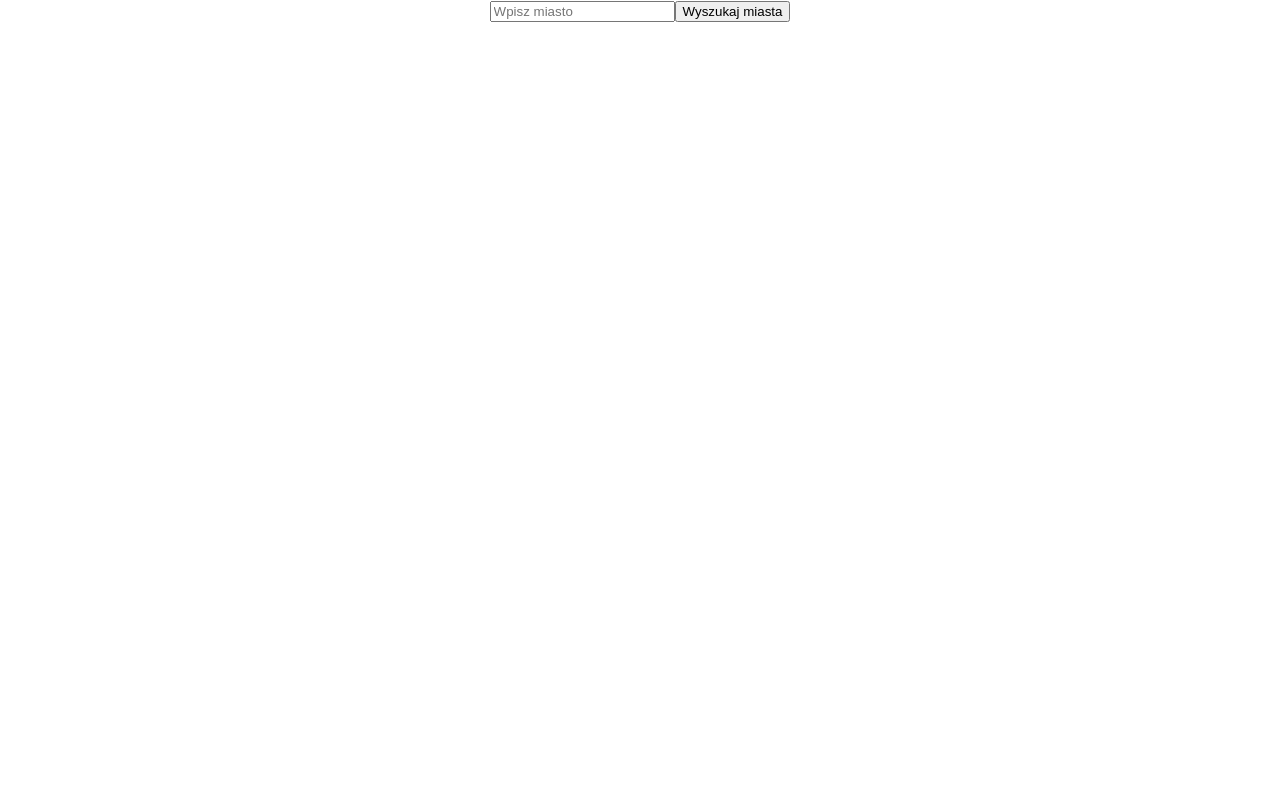
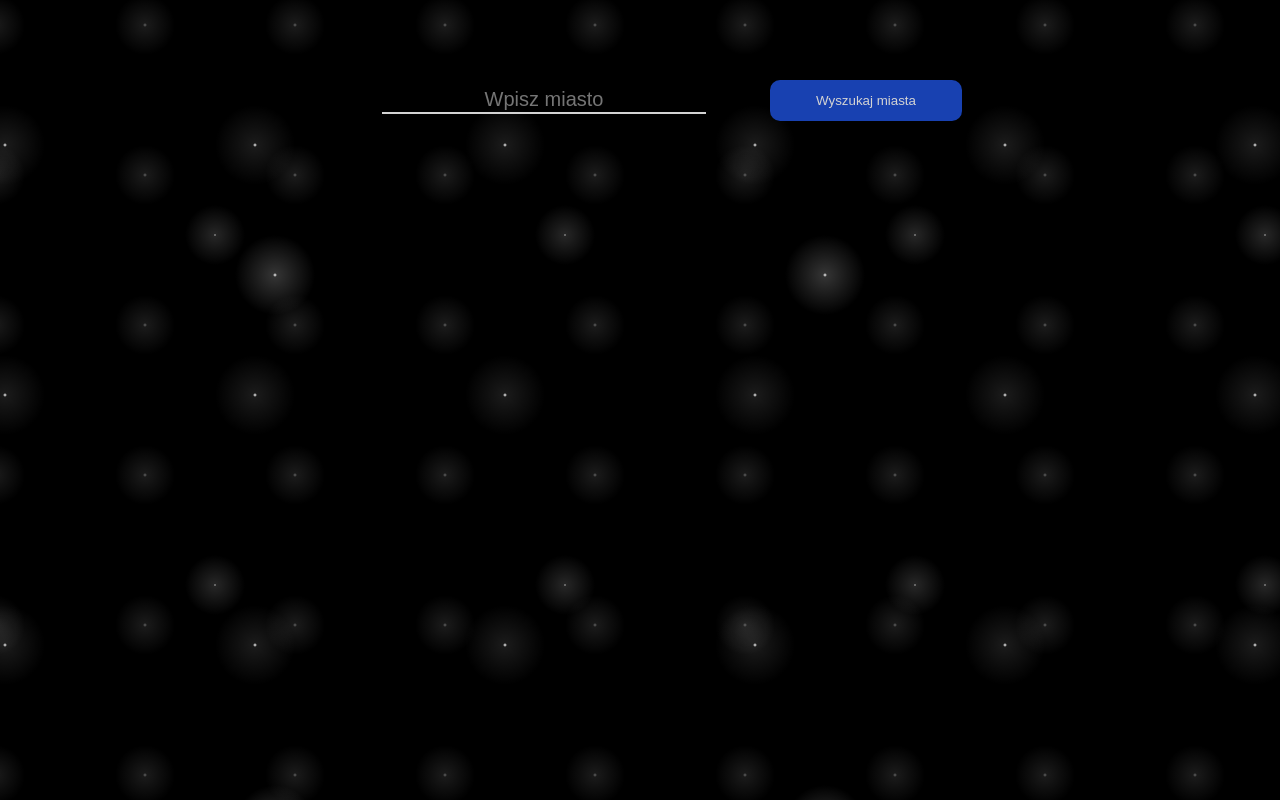
Before and after one commit to ZbigniewOstapowicz/WeatherAppInReact, a React (Create React App) app: page / in a window 1280 px wide. Built offline with nearby package versions, Linux system fonts and the light colour scheme.

Commit message:
styleing app

```diff
--- a/src/components/App.css
+++ b/src/components/App.css
@@ -1,3 +1,4 @@
+
 .App {
   text-align: center;
 }
--- /dev/null
+++ b/src/components/Form.css
@@ -0,0 +1,68 @@
+.form{
+    padding-top: 10vh;
+    display: flex;
+    justify-content: center;
+    align-items: center;
+    flex-wrap: wrap;
+}
+
+.form__input{
+    border: none;
+    background-color:transparent;
+    border-bottom: 2px solid lightgray;
+    flex-basis: 50%;
+    text-align: center;
+    margin: 5% 10%;
+    font-size: 20px;
+    color: lightgray;
+}
+
+
+.form__btn{
+flex-basis: 35%;
+padding: 2%;
+border-radius: 10px;
+background-color: rgb(24, 65, 177);
+border: none;
+color: lightgray;
+cursor: pointer;
+transition: .2s;
+}
+.form__btn:hover{
+background-color:rgb(34, 75, 187);
+}
+
+@media (orientation:landscape){
+    .form{
+        flex-wrap: nowrap;
+    }
+    .form__input{
+        flex-basis: 30%;
+        margin: 0 5%;
+    }
+    .form__btn{
+        flex-basis: 20%;
+        padding: 2%;
+    }
+}
+
+@media(min-width:1024px){
+    .form__input{
+        flex-basis: 25%;
+        margin: 0 5%;
+    }
+    .form__btn{
+        flex-basis: 15%;
+        padding: 1%;
+    }
+}
+@media(min-width:1600px){
+    .form__input{
+        flex-basis: 15%;
+        margin: 0 3%;
+    }
+    .form__btn{
+        flex-basis: 10%;
+        padding: 1%;
+    }
+}
--- a/src/components/Form.jsx
+++ b/src/components/Form.jsx
@@ -1,15 +1,17 @@
 import React from "react";
+import './Form.css'
 
 const Form = props => {
   return (
-    <form onSubmit={props.submit}>
+    <form className='form' onSubmit={props.submit}>
       <input
+      className='form__input'
         type="text"
         value={props.value}
         onChange={props.change}
         placeholder="Wpisz miasto"
       />
-      <button>Wyszukaj miasta</button>
+      <button className='form__btn'>Wyszukaj miasta</button>
     </form>
   );
 };
--- /dev/null
+++ b/src/components/Info.css
@@ -0,0 +1,22 @@
+.info{
+margin: 20px auto;
+font-size: 18px;
+width: 100%;
+}
+
+.info__icon{
+    text-align: left;
+    font-size: 32px;
+}
+
+.info__text{
+    display: inline-block;
+    width: 180px;
+    text-align: center;
+}
+
+/* @media (orientation:landscape){
+    .info__text{
+        width: 30%;
+    }
+} */
--- a/src/components/Info.jsx
+++ b/src/components/Info.jsx
@@ -1,9 +1,10 @@
 import React from "react";
+import './Info.css'
 const Info = props => {
   return (
     <div className="info">
-      <i className={`wi ${props.icon}`}></i>
-      <span>{props.text}</span>
+      <i className={` info__icon wi ${props.icon}`}></i>
+      <span className='info__text'>{props.text}</span>
     </div>
   );
 };
--- /dev/null
+++ b/src/components/Result.css
@@ -0,0 +1,65 @@
+.result{
+    overflow: hidden;
+}
+.result__main-icon {
+  font-size: 64px;
+}
+
+.result__main-temp {
+  font-size: 36px;
+  margin-bottom: 10px;
+}
+
+.result__min-temp,
+.result__max-temp {
+  font-size: 24px;
+  margin: 0 10%;
+}
+.result__min-temp {
+  color: lightskyblue;
+}
+
+.result__max-temp {
+  color: lightcoral;
+}
+
+.result__description {
+  font-size: 24px;
+}
+
+.result__btn{
+margin: 0 auto;
+width: 25%;
+padding: 2%;
+border-radius: 10px;
+background-color: rgb(24, 65, 177);
+border: none;
+color: lightgray;
+cursor: pointer;
+transition: .2s;
+}
+.result__btn:hover{
+background-color:rgb(34, 75, 187);
+}
+@media (min-width: 1024px) {
+  .result {
+    margin: 4%;
+  }
+  .result__min-temp,
+  .result__max-temp {
+    margin: 0 5%;
+  }
+  .result__btn{
+      padding: 1%;
+      width: 15%;
+  }
+}
+@media (min-width:1600px){
+    .result__btn{
+        width: 10%;
+    }
+     .result__min-temp,
+  .result__max-temp {
+    margin: 0 4%;
+  }
+}
--- a/src/components/Result.jsx
+++ b/src/components/Result.jsx
@@ -1,5 +1,6 @@
 import React from "react";
 import Info from "./Info";
+import "./Result.css";
 
 const Result = props => {
   const {
@@ -22,27 +23,24 @@ const Result = props => {
     const sunriseTime = new Date(sunrise * 1000).toLocaleTimeString();
     const sunsetTime = new Date(sunset * 1000).toLocaleTimeString();
     content = (
-      <>
+      <div className="result">
         <h1>
           {city.toUpperCase()}, {country}
         </h1>
-        <i className={`wi ${icon}`}></i>
-        <p>{Math.round(temp)}&#176;C</p>
-        <span>{Math.round(minTemp)}&#176;C</span>
-        <span>{Math.round(maxTemp)}&#176;C</span>
-
-        <p>{description}</p>
-        <details>
-          <summary>More info</summary>
+        <i className={`result__main-icon wi ${icon}`}></i>
+        <p className="result__main-temp">{Math.round(temp)}&#176;C</p>
+        <span className="result__min-temp">{Math.round(minTemp)}&#176;C</span>
+        <span className="result__max-temp">{Math.round(maxTemp)}&#176;C</span>
+        <p className='result__description'>{description}</p>
+        <details >
+          <summary className='result__btn'>More info</summary>
           <Info icon={"wi-time-3"} text={date}></Info>
           <Info icon={"wi-barometer"} text={`${pressure}  hpa`}></Info>
           <Info icon={"wi-windy"} text={`${wind} m/s`}></Info>
-
           <Info icon={"wi-sunrise"} text={sunriseTime}></Info>
-
           <Info icon={"wi-sunset"} text={sunsetTime}></Info>
         </details>
-      </>
+      </div>
     );
   }
   return <div className="result">{err ? `Not Found ${city}` : content}</div>;
--- a/src/index.css
+++ b/src/index.css
@@ -1,3 +1,24 @@
+html {
+background-color:black;
+background-image:
+radial-gradient(white, rgba(255,255,255,.2) 2px, transparent 40px),
+radial-gradient(white, rgba(255,255,255,.15) 1px, transparent 30px),
+radial-gradient(white, rgba(255,255,255,.1) 2px, transparent 40px),
+radial-gradient(rgba(255,255,255,.4), rgba(255,255,255,.1) 2px, transparent 30px);
+background-size: 550px 550px, 350px 350px, 250px 250px, 150px 150px;
+background-position: 0 0, 40px 60px, 130px 270px, 70px 100px;
+color: lightgray;
+
+}
+input:focus,
+select:focus,
+textarea:focus,
+button:focus,
+summary:focus
+ {
+    outline: none;
+}
+
 body {
   margin: 0;
   padding: 0;
```
